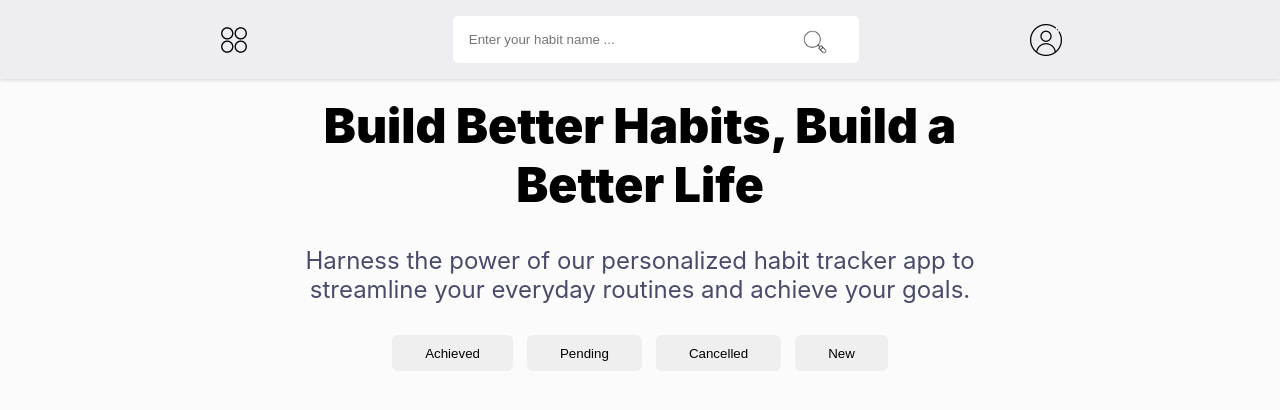
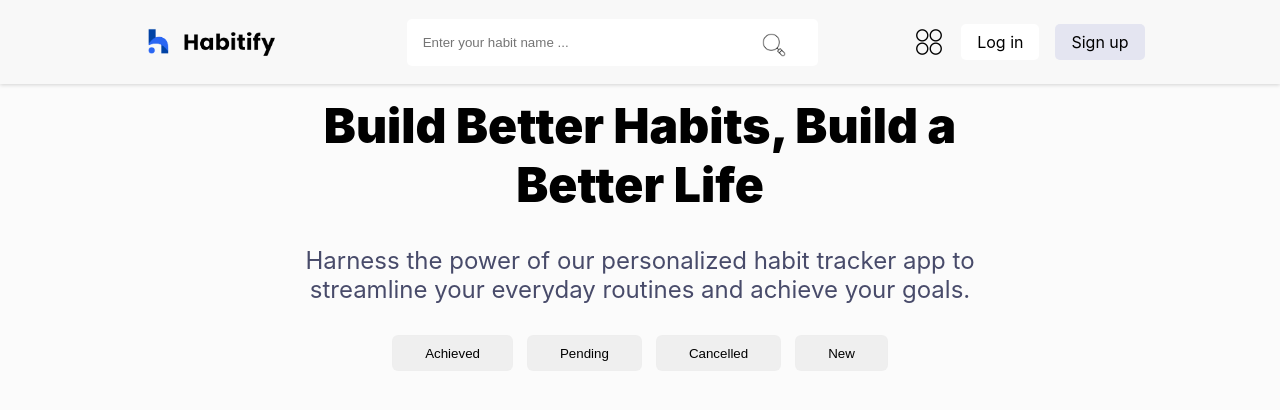
Before and after one commit to abodaa/habits-tracker, a React (Create React App) app in the folder client/: page / in a window 1280 px wide. Shown: the top 410 px of the page. Built offline with nearby package versions, Linux system fonts and the light colour scheme.

Commit message:
sign in and sign up buttons add. hover effect

```diff
--- a/client/src/App.js
+++ b/client/src/App.js
@@ -2,6 +2,8 @@ import { CgMenuGridO, CgProfile } from "react-icons/cg";
 import menuImage from './images/menu.png'
 import profPic from "./images/user.png";
 import searchIcon from "./images/search.png";
+import logo from "./images/logo.png";
+
 
 
 
@@ -10,13 +12,19 @@ export default function App() {
     <div className="App">
       {/* Navigation */}
       <nav className="nav-container">
-        <img src={menuImage} alt="" className="nav-imgs" />
+        <img src={logo} alt="" className="logo" />
+
         <div className="input-container">
           <input type="text" placeholder="Enter your habit name ..." />
           <img src={searchIcon} alt="" className="search-icon" />
         </div>
 
-        <img src={profPic} alt="" className="nav-imgs" />
+        <div className="menu-profpic-container">
+          <img src={menuImage} alt="" className="nav-imgs" />
+          {/* <img src={profPic} alt="" className="nav-imgs" /> */}
+          <p>Log in</p>
+          <p>Sign up</p>
+        </div>
       </nav>
 
       {/* Header */}
--- a/client/src/index.css
+++ b/client/src/index.css
@@ -16,8 +16,8 @@ margin: auto;
   display: flex;
   align-items: center;
   justify-content: space-evenly;
-  padding: 1rem;
-  background-color: 	#eeeef2;
+  padding: 0.5rem;
+  background-color: 	#f8f8f8;
   box-shadow: rgba(0, 0, 0, 0.16) 0px 1px 4px;
   position: fixed;
   top: 0;
@@ -48,7 +48,41 @@ margin: auto;
 .nav-imgs{
   width: 2rem;
 }
+.logo{
+  width: 9rem;
+}
 
+.menu-profpic-container{
+  display: flex;
+  align-items: center;
+  gap: 1rem;
+}
+
+.menu-profpic-container :nth-child(2){
+  background-color:#ffffff;
+  padding: 0.5rem 1rem;
+  border-radius: 5px;
+  cursor: pointer;
+  transition: ease-in-out 0.2s;
+
+}
+.menu-profpic-container :nth-child(2):hover{
+  background-color:#484b6a;
+  color: white;
+}
+
+.menu-profpic-container :nth-child(3){
+  background-color:#e4e5f1;
+  padding: 0.5rem 1rem;
+  border-radius: 5px;
+  cursor: pointer;
+  transition: ease-in-out 0.2s;
+
+}
+.menu-profpic-container :nth-child(3):hover{
+  background-color:#484b6a;
+  color: white;
+}
 .App-header{
   margin: auto;
   margin-top: 6rem;
@@ -82,7 +116,8 @@ margin: auto;
   cursor: pointer;
 }
 .filter-buttons button:hover{
-  background-color: #e4e5f1;
+  background-color:#484b6a;
+  color: white;
 
 }
 
```
Also changed, not shown: client/src/images/logo.png (added).
